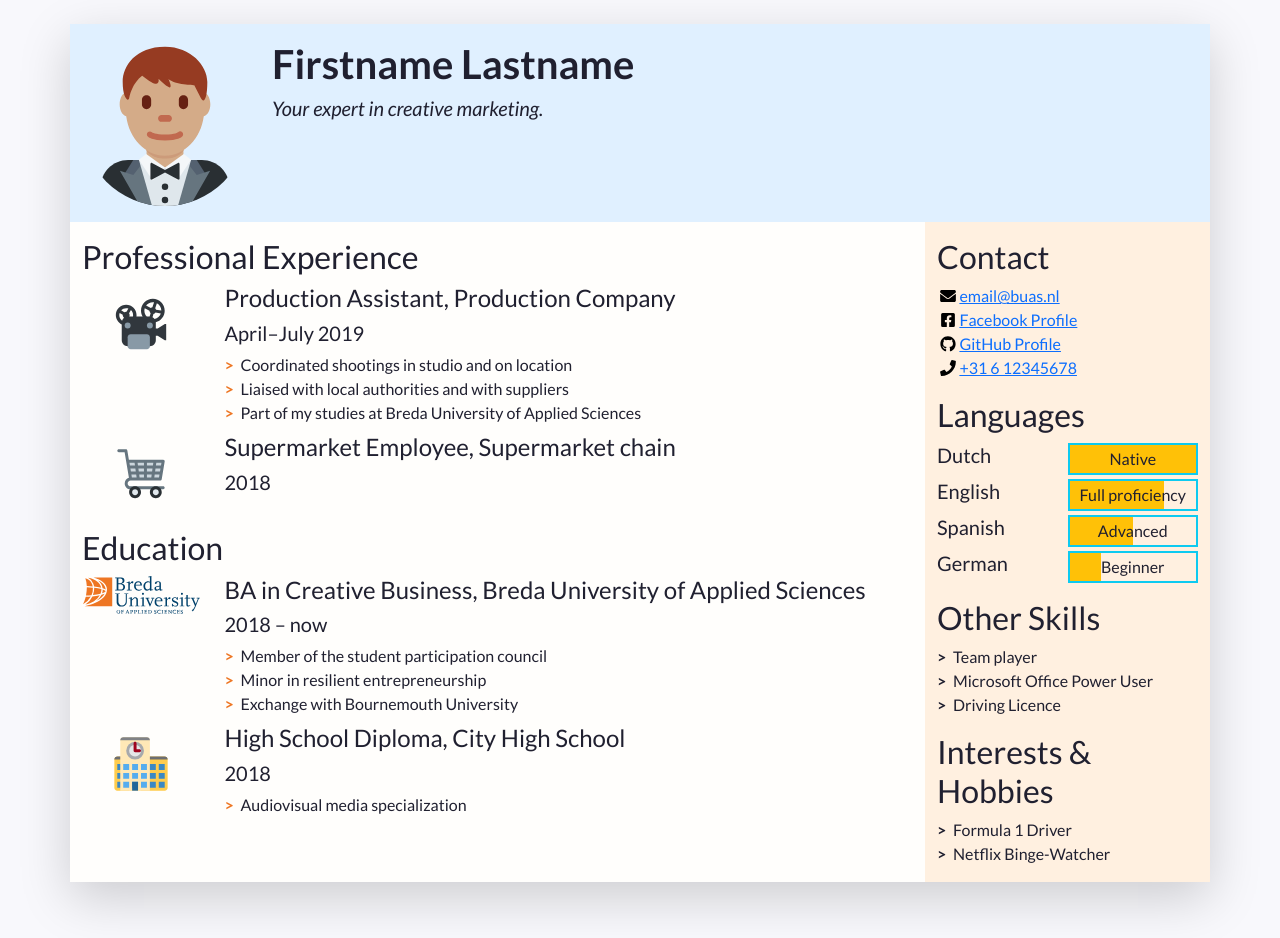
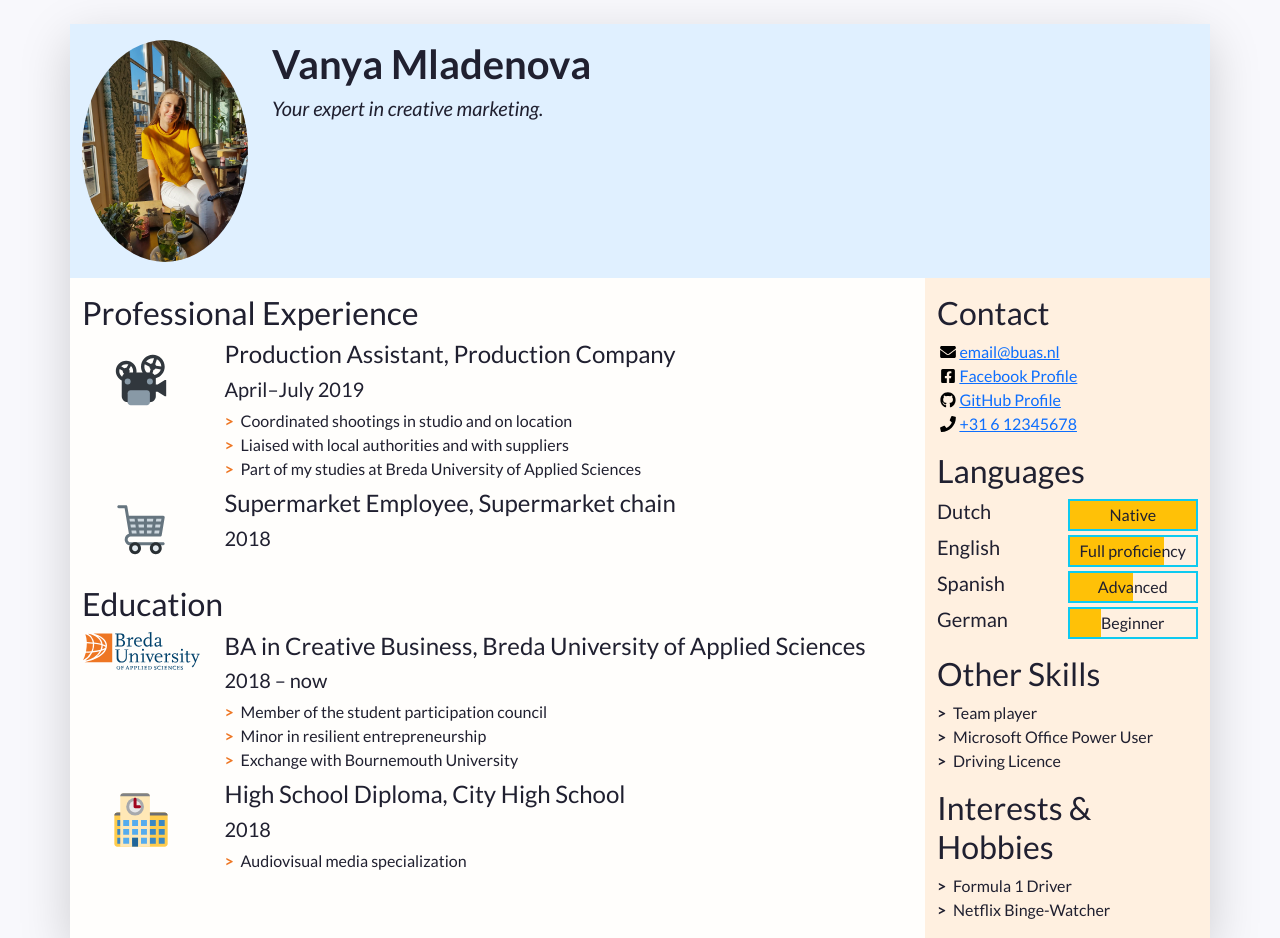
Before and after one commit to vanyamladenova13/prj4-my-cv, a plain HTML site: page index.html in a window 1280 px wide. Shown: the top 938 px of the page. Drawn offline with nearby package versions, Linux system fonts and the light colour scheme.

Commit message:
Name and picture
Name and picture

```diff
--- a/index.html
+++ b/index.html
@@ -48,13 +48,13 @@
             "w-100" makes sure the image takes the full width of the column it's in
             "rounded-circle" cuts a circle around the image
           -->
-          <img class="w-100 rounded-circle my-3" src="images/portrait.svg" alt="Portrait of Firstname Lastname" width="160">
+          <img class="w-100 rounded-circle my-3" src="images/AZ.jpeg" alt="Portrait of Firstname Lastname" width="160">
         </div>
         <!--
           A container to wrap around your name and tagline. Full-width at small size, then columns of increasing size.
         -->
         <div class="col-12 col-sm-8 col-md-9 col-lg-10 my-3 header-content">
-          <h1 class="fw-bolder">Firstname Lastname</h1>
+          <h1 class="fw-bolder">Vanya Mladenova</h1>
           <h5 class="fst-italic tagline">Your expert in creative marketing.</h5>
         </div>
       </header>
```
Also changed, not shown: images/AZ.jpeg (added).
